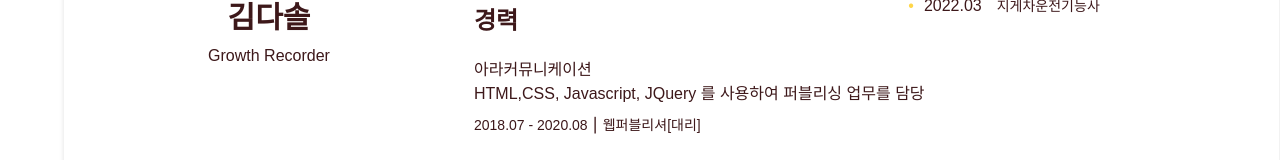
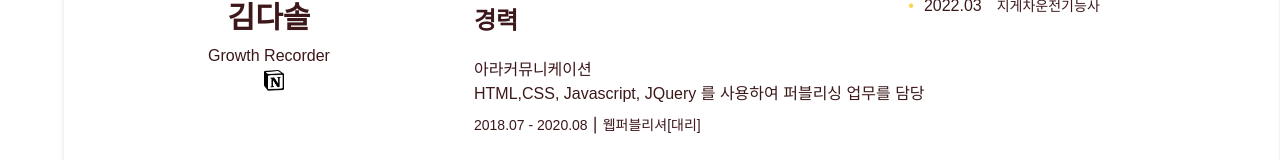
Before and after one commit to ddalla0425/portfolio_, a React (Create React App) app: page / in a window 1280 px wide. Shown: the part 433-593 px from the top of the page. Built offline with nearby package versions, Linux system fonts and the light colour scheme; a web font is replaced by a local one.

Commit message:
깃허브등 링크관련 아이콘 적용

```diff
--- a/src/App.css
+++ b/src/App.css
@@ -153,9 +153,18 @@ section .title {
   justify-content: space-between;
   margin-bottom: 1.875rem;
 }
-/*section .title > *:not(h1) {*/
-/*  margin-bottom: 1.25rem;*/
-/*}*/
+.link_icon {
+  display: inline-flex;
+  justify-content: center;
+}
+.link_icon a {
+  display: inline-block;
+  font-size: 1.25rem;
+  margin-left: 0.313rem;
+}
+.link_icon img {
+  width: 1.25rem;
+}
 section .title .side_info * {
   font-size: 0.875rem;
   margin: 0.313rem 0;
@@ -170,11 +179,21 @@ section .title .side_info * {
 .skills > ul > li li:last-child {
   margin-bottom: 0;
 }
+.project .preview {
+  display: flex;
+  margin-bottom: 1.875rem;
+}
+.project .preview li {
+  width: 25%;
+}
+.project .preview img {
+  width: 100%;
+}
 /* section_1 영역 : [About Me] CSS */
 .person {
   text-align: center;
 }
-.person img {
+.person > img {
   max-width: 250px;
 }
 .person h1 {
@@ -218,7 +237,7 @@ section .title .side_info * {
 /* 반응형 CSS 조절 */
 
 @media (max-width:1350px) {
-  .open + main .person img {
+  .open + main .person > img {
     width: 150px
   }
   .open + main .side_info {
@@ -245,7 +264,7 @@ section .title .side_info * {
   .pointStrong {
     margin-bottom: 0.625rem;
   }
-  .person img {
+  .person > img {
     width: 150px;
   }
   .competency {
@@ -280,7 +299,7 @@ section .title .side_info * {
   .open + main #section_1 > div {
     justify-content: center;
   }
-  .open + main .person img {
+  .open + main .person > img {
     width: 250px
   }
   .open + main .competency {
@@ -330,7 +349,7 @@ section .title .side_info * {
   #section_1 > div {
     justify-content: center;
   }
-  .person img {
+  .person > img {
     width: 200px
   }
   .competency {
@@ -350,7 +369,7 @@ section .title .side_info * {
     width: 80px;
     min-width: 80px;
   }
-  .person img {
+  .person > img {
     width: 150px
   }
   .competency {
--- a/src/pages/Section_1.js
+++ b/src/pages/Section_1.js
@@ -1,3 +1,5 @@
+import {Github} from "react-bootstrap-icons";
+
 function Section_1(){
     return(
         <section id="section_1">
@@ -6,6 +8,12 @@ function Section_1(){
                     <img src="/images/증명사진.png" alt="증명사진"/>
                     <h1>김다솔</h1>
                     <p>Growth Recorder</p>
+                    <ul className="link_icon">
+                        <li><a href="https://github.com/ddalla0425" target="_blank"><Github/></a></li>
+                        <li><a href="https://grizzly-wallet-e17.notion.site/615ece80257444069ce0105ef0958837"
+                               target="_blank"><img src="/images/Shape.png"/></a></li>
+                        <li></li>
+                    </ul>
                 </div>
                 <div className="competency">
                     <ul className="flex wrap">
--- a/src/pages/Section_3.js
+++ b/src/pages/Section_3.js
@@ -1,10 +1,19 @@
+import {Github} from "react-bootstrap-icons";
+
 function Section_3(){
     return(
         <section id="section_3">
             <div className="flex wrap">
                 <div className="title flex wrap w100">
                     <div>
-                        <h1>소리손순</h1>
+                        <h1>소리손순
+                            <ul className="link_icon">
+                                <li><a target="_blank" href="https://github.com/sign-muscat"><Github/></a></li>
+                                <li><a target="_blank"
+                                       href="https://www.notion.so/e6b855c636c9476096970c04c5ea9ad1?v=e2781acdf21d4ad3922d86ce4f24186d"><img
+                                    src="/images/Shape.png"/></a></li>
+                            </ul>
+                        </h1>
                         <span className="pointStrong"><strong>청각 장애인</strong>과의 언어장벽 해소를 위해 소리, 손, 입술(순)을 컨셉으로, 의사소통을 학습하는 게임 서비스</span>
                     </div>
                     <div className="side_info">
@@ -14,6 +23,12 @@ function Section_3(){
                     </div>
                 </div>
                 <div className="project">
+                    <ul className="preview">
+                        <li><img src="/images/sorisonsoon_main.png"/></li>
+                        <li><img src="/images/sorisonsoon_hand.gif"/></li>
+                        <li><img src="/images/sorisonsoon_lip.gif"/></li>
+                        <li><img src="/images/sorisonsoon_sound.gif"/></li>
+                    </ul>
                     <dl className="stack">
                         <dt>프론트엔드</dt>
                         <dd>JavaScript, React, Redux, Axios, BootStrap</dd>
--- a/src/pages/Section_4.js
+++ b/src/pages/Section_4.js
@@ -1,10 +1,20 @@
+import {Github} from "react-bootstrap-icons";
+
 function Section_4(){
     return(
         <section id="section_4">
             <div className="flex wrap">
                 <div className="title flex wrap w100">
                     <div>
-                        <h1>티슈인맥</h1>
+                        <h1>티슈인맥
+                            <ul className="link_icon">
+                                <li><a target="_blank"
+                                       href="https://github.com/ddalla0425/TN-project2/tree/master"><Github/></a></li>
+                                <li><a target="_blank"
+                                       href="https://blimu.notion.site/3HDS-3848d735f48449eba1b060a89d446ac9"><img
+                                    src="/images/Shape.png"/></a></li>
+                            </ul>
+                        </h1>
                         <span className="pointStrong">넓고 얕은 관계를 지향하는 <strong>SNS형 개인 블로그</strong> 플랫폼 서비스</span>
                     </div>
                     <div className="side_info">
@@ -14,6 +24,12 @@ function Section_4(){
                     </div>
                 </div>
                 <div className="project">
+                    <ul className="preview">
+                        <li><img src="/images/tissu_main.gif"/></li>
+                        <li><img src="/images/tissu_pay.gif"/></li>
+                        <li><img src="/images/tissu_write.gif"/></li>
+                        <li><img src="/images/tissu_folder.gif"/></li>
+                    </ul>
                     <dl className="stack">
                         <dt>프론트엔드</dt>
                         <dd>JavaScript, HTML5, CSS3, Thymeleaf</dd>
@@ -39,14 +55,18 @@ function Section_4(){
                         <li>
                             <h2>포스팅 기능 구현 (이미지 업로드 포함)</h2>
                             <ul>
-                                <li>- 게시글 등록/수정/삭제 기능을 트랜잭션으로 관리하여 첨부 이미지와 태그 등 관련 데이터 일괄 처리, 오류 발생 시 자동 롤백으로 데이터 무결성 확보</li>
+                                <li>- 게시글 등록/수정/삭제 기능을 트랜잭션으로 관리하여 첨부 이미지와 태그 등 관련 데이터 일괄 처리, 오류 발생 시 자동 롤백으로 데이터 무결성
+                                    확보
+                                </li>
                                 <li>- FormData 기반 글쓰기 처리 및 필수 항목 검증을 구현하여, 클라이언트와 서버 간 데이터 전송 과정에서 발생 가능한 오류 방지</li>
                                 <li>- 게시글 조회 시 존재하지 않거나 권한 없는 게시글을 구분해 세분화된 상태 코드와 메시지를 제공, 사용자 경험과 디버깅 편의성 향상</li>
                                 <li>- 에디터와 연계하여 실시간 입력 처리, 태그 추출, 글자 크기/포맷 적용 기능을 구현, 편리하고 직관적인 글쓰기 환경 제공</li>
                                 <li>- 이미지 업로드 및 처리 로직을 통합하여 유지보수성과 재사용성 강화</li>
                                 <li>- DTO 및 Mapper 활용으로 데이터 처리 흐름을 표준화 하고, 코드 가독성 및 확장성 확보</li>
                                 <li>- UI 상태 연계 로직(로딩, 페이징, 보기 방식 전환 등)을 구현하여 사용자 경험의 일관성과 편리성 확보</li>
-                                <li>- 무한 스크롤 기능 구현으로 게시글 리스트를 페이지 단위가 아니라 스크롤 시점에 따라 동적 로딩, 서버 부담 최소화 및 사용자의 자연스러운 콘텐츠 탐색 경험 제공</li>
+                                <li>- 무한 스크롤 기능 구현으로 게시글 리스트를 페이지 단위가 아니라 스크롤 시점에 따라 동적 로딩, 서버 부담 최소화 및 사용자의 자연스러운 콘텐츠
+                                    탐색 경험 제공
+                                </li>
                             </ul>
                         </li>
                         <li>
```
